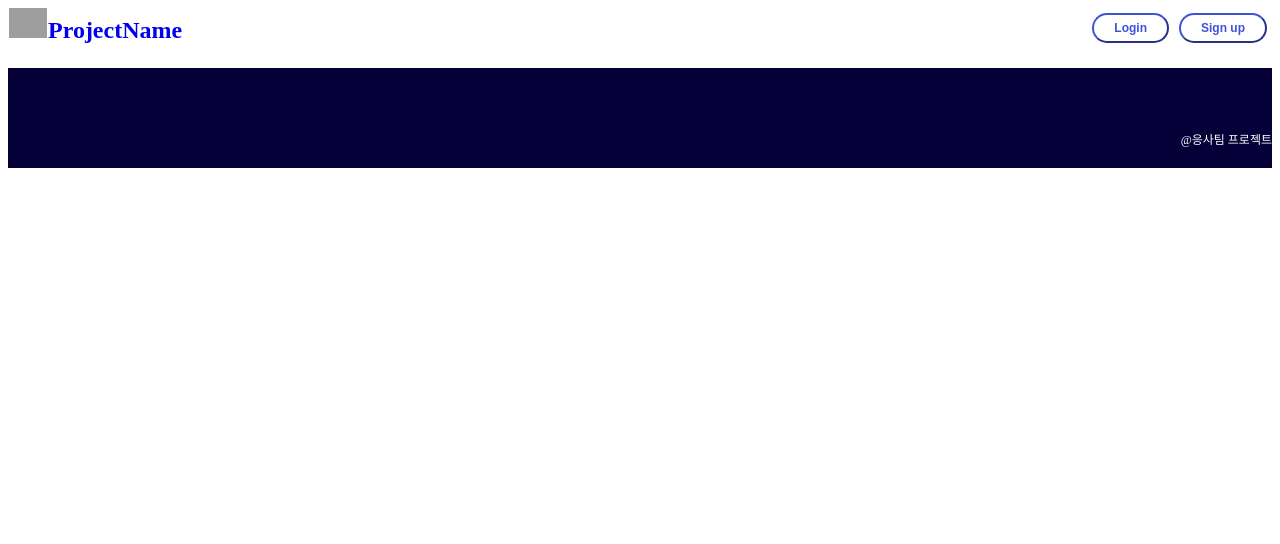
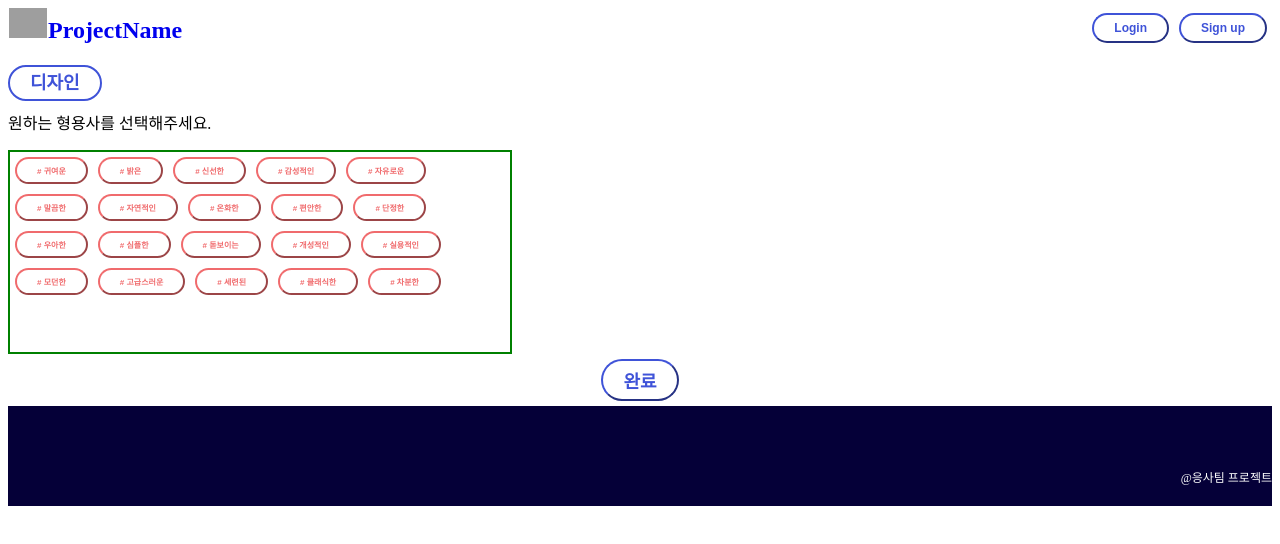
Before and after one commit to dmdtk0123/dmdtk_front, a React (Create React App) app: page /design in a window 1280 px wide. Shown: the top 544 px of the page. Built offline with nearby package versions, Linux system fonts and the light colour scheme; grey boxes are pictures that could not be loaded.

Commit message:
feat: create design page

```diff
--- a/src/App.js
+++ b/src/App.js
@@ -4,6 +4,8 @@ import Header from './layout/Header'
 import Footer from './layout/Footer'
 import MainPage from './pages/MainPage'
 import PosterInputPage from './pages/PosterInputPage'
+import DesignPage from './pages/DesignPage'
+import PosterPage from './pages/PosterPage'
 
 import { BrowserRouter, Route, Routes } from 'react-router-dom';
 
@@ -16,6 +18,8 @@ function App() {
         <Routes className="main-content">
           <Route path='/' element={<MainPage />} />
           <Route path='/start' element={<PosterInputPage />} />
+          <Route path='/design' element={<DesignPage />} />
+          <Route path='/poster' element={<PosterPage />} />
         </Routes>
 
         <Footer />
--- /dev/null
+++ b/src/pages/DesignPage.js
@@ -0,0 +1,49 @@
+import React from 'react'
+import styled from "styled-components"
+
+import theme from "../styles/theme"
+import Button from '../components/Button'
+import TextTitle from '../components/TextTitle'
+import { Link } from 'react-router-dom'
+
+const BorderWrapper = styled.div`
+    width: 500px;
+    height: 200px;
+    border: 2px solid green;
+`
+
+const DesignPage = () => {
+
+    const designMoodList = ["귀여운", "밝은", "신선한", "감성적인", "자유로운",
+                    "말끔한", "자연적인", "온화한", "편안한", "단정한", "우아한", "심플한"
+                    , "돋보이는", "개성적인", "실용적인", "모던한"
+                    , "고급스러운", "세련된", "클래식한", "차분한"]
+
+    return (
+        <>
+            <TextTitle>디자인</TextTitle>
+
+            <p>원하는 형용사를 선택해주세요.</p>
+
+            <BorderWrapper>
+                {designMoodList.map((mood, index) => (
+                <Button fontSize={theme.fontSize.xs} color={theme.color.pink}>
+                    <span key={index}>
+                        # {mood}
+                    </span>
+                </Button>
+                ))}
+            </BorderWrapper>
+
+            <div style={ {textAlign: "center"} }>
+                <Link to="/poster">
+                    <Button type="submit" fontSize="18px">
+                        <span>완료</span>
+                    </Button>
+                </Link>
+            </div>
+        </>
+    );
+}
+
+export default DesignPage
--- /dev/null
+++ b/src/pages/PosterPage.js
@@ -0,0 +1,13 @@
+import React from 'react'
+import styled from 'styled-components'
+
+const PosterPage = () => {
+
+    return (
+        <>
+
+        </>
+    );
+}
+
+export default PosterPage
```
